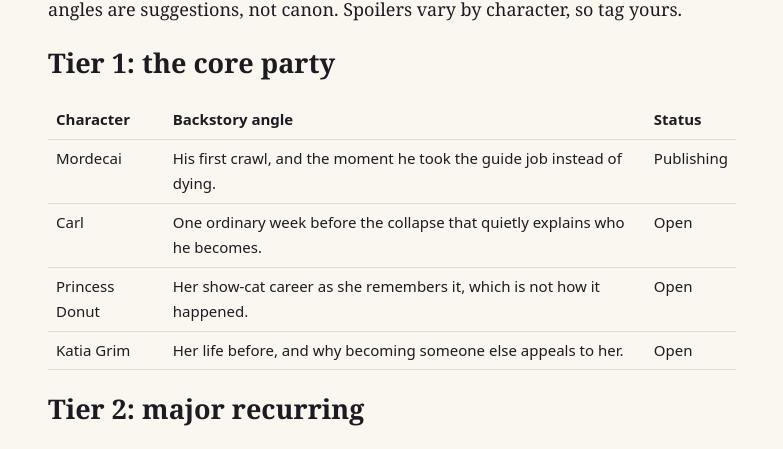
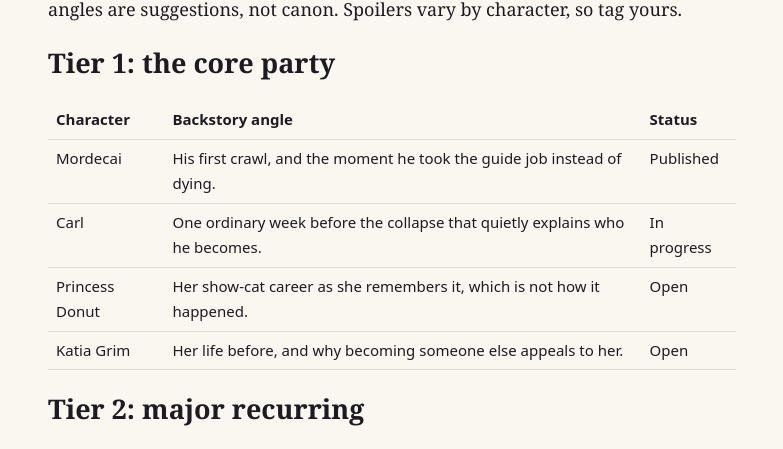
Before and after one commit to archivistofthedescent/the-floors-before, a Jekyll site: the page built from characters.md, in a window 1280 px wide. Shown: the part 208-657 px from the top of the page, without its empty margins (248-1031 px from the left). Built offline with Jekyll 4.4.1, drawn with Linux system fonts in a browser that asks for light colours.

Commit message:
Publish Mordecai parts 2-3 and Carl part 1 now
Co-Authored-By: Claude Opus 5.5 (1M context) <noreply@anthropic.com>
Claude-Session: https://claude.ai/code/session_01XDPvm1hSrxBvBV249NJUaM

```diff
--- a/characters.md
+++ b/characters.md
@@ -10,8 +10,8 @@ Pick an open character and claim it through the submission form. Backstory angle
 
 | Character | Backstory angle | Status |
 |---|---|---|
-| Mordecai | His first crawl, and the moment he took the guide job instead of dying. | Publishing |
-| Carl | One ordinary week before the collapse that quietly explains who he becomes. | Open |
+| Mordecai | His first crawl, and the moment he took the guide job instead of dying. | Published |
+| Carl | One ordinary week before the collapse that quietly explains who he becomes. | In progress |
 | Princess Donut | Her show-cat career as she remembers it, which is not how it happened. | Open |
 | Katia Grim | Her life before, and why becoming someone else appeals to her. | Open |
 
```
Also changed, not shown: _chapters/001-mordecai-2.md (renamed from queue/001-mordecai-2.md), _chapters/001-mordecai-3.md (renamed from queue/001-mordecai-3.md), _chapters/002-carl-1.md (renamed from queue/002-carl-1.md).
